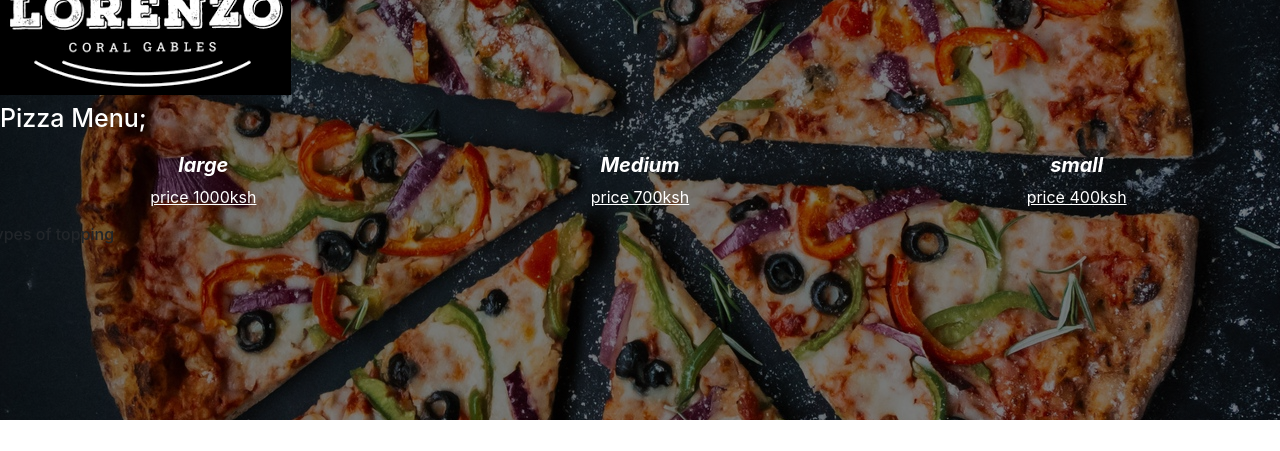
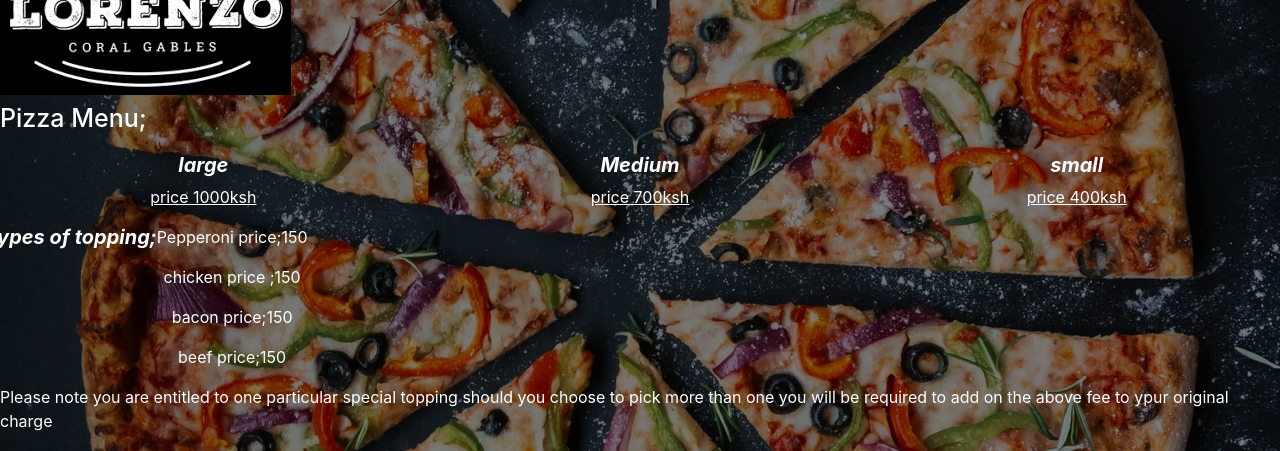
Before and after one commit to rashidamuda/pizza-project, a plain HTML site: page index.html in a window 1280 px wide. Shown: the part 140-591 px from the top of the page. Drawn offline with Linux system fonts and the light colour scheme.

Commit message:
add topping prices

```diff
--- a/css/styles.css
+++ b/css/styles.css
@@ -9,7 +9,7 @@ h1 {
 .img {
   background-image: linear-gradient(rgba(0, 0, 0, 0.5), rgba(0, 0, 0, 0.5)),
     url("../images/pizza-baked-chesse-spicy-7t-1920x1080.jpg");
-  height: 70vh;
+  height: 100vh;
   background-position: center;
   background-attachment: fixed;
 }
@@ -54,6 +54,12 @@ h4 {
   padding-top: 7%;
 }
 .menu {
+  color: white;
+  text-decoration: underline;
+}
+.topping-price {
+  color: white;
+}
+.NB {
     color: white;
-    text-decoration: underline;
 }
--- a/index.html
+++ b/index.html
@@ -37,16 +37,15 @@
           <h5>small</h5>
           <p class="menu">price 400ksh</p>
         </div>
+        <h5>Types of topping;</h5>
         <div class="topping-price">
-          <h6>Types of topping</h6>
-          <div class="row">
-            <div class="col-md-4">
-              <p class=priceTopping></p>
-
-            </div>
-          </div>
+          <p>Pepperoni price;150</p>
+          <p>chicken price ;150</p>
+          <p>bacon price;150</p>
+          <p>beef price;150</p>
         </div>
       </div>
+      <p class="NB">Please note you are entitled to one particular special topping should you choose to pick more than one you will be required to add on the above fee to ypur original charge</p>
     </div>
     <h2>Please Place Your Order</h2>
     <form>
```
